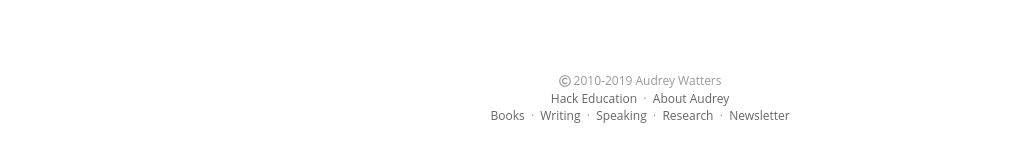
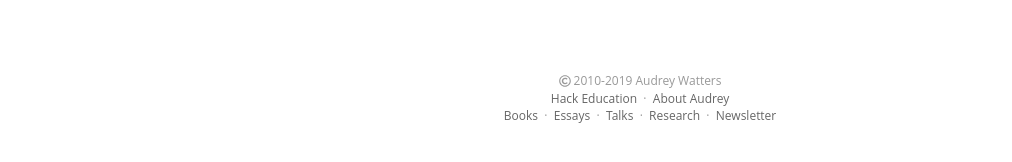
Before and after one commit to audreywatters/writing, a Jekyll site: the page built from index.html, in a window 1280 px wide and 900 px high, scrolled down 4350 px. Shown: the part 727-889 px from the top of the window, without its empty margins (0-1012 px from the left). Built offline with Jekyll 4.4.1, drawn with Linux system fonts in a browser that asks for light colours; nearby versions of some CDN libraries; some web fonts are replaced.

Commit message:
Update footer

```diff
--- a/_includes/footer.html
+++ b/_includes/footer.html
@@ -5,7 +5,7 @@
     <div class="inner">
          <section class="copyright"><i class="far fa-copyright"></i> 2010-2019 Audrey Watters</section>
          <section class="navigation"><a href="http://hackeducation.com">Hack Education</a>&nbsp;&nbsp;·&nbsp;&nbsp;<a href="http://audreywatters.com">About Audrey</a></section>
-         <section class="navigation2"><a href="http://books.audreywatters.com/">Books</a>&nbsp;&nbsp;·&nbsp;&nbsp;<a href="http://writing.audreywatters.com">Writing</a>&nbsp;&nbsp;·&nbsp;&nbsp;<a href="http://speaking.audreywatters.com">Speaking</a>&nbsp;&nbsp;·&nbsp;&nbsp;<a href="http://research.hackeducation.com">Research</a>&nbsp;&nbsp;·&nbsp;&nbsp;<a href="http://news.hackeducation.com/">Newsletter</a></section>
+         <section class="navigation2"><a href="http://books.audreywatters.com/">Books</a>&nbsp;&nbsp;·&nbsp;&nbsp;<a href="http://writing.audreywatters.com">Essays</a>&nbsp;&nbsp;·&nbsp;&nbsp;<a href="http://speaking.audreywatters.com">Talks</a>&nbsp;&nbsp;·&nbsp;&nbsp;<a href="http://research.hackeducation.com">Research</a>&nbsp;&nbsp;·&nbsp;&nbsp;<a href="http://news.hackeducation.com/">Newsletter</a></section>
     </div>
 </footer>
 
```
